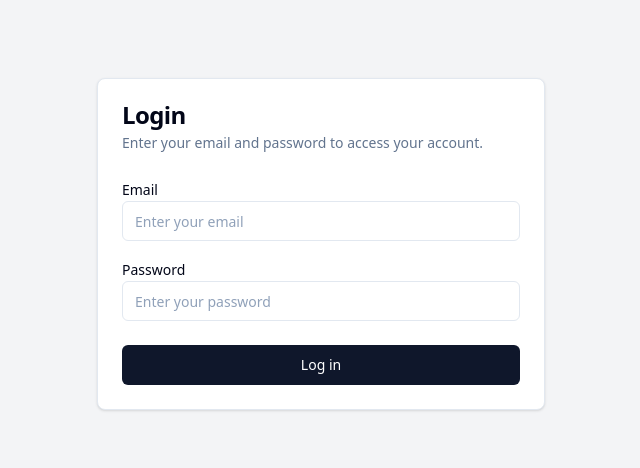
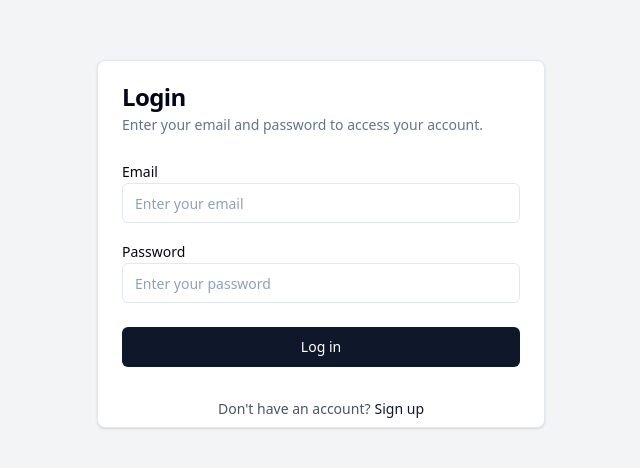
Before and after one commit to GabrielDeFreitas/franq-open-banking-frontend-challenges, a React app: page /login in a window 1280 px wide. Shown: the part 156-624 px from the top of the page, without its empty margins (319-959 px from the left). Built offline with nearby package versions, Linux system fonts and the light colour scheme; the HTML template or start-up script is replaced by a standard one.

Commit message:
feat: create redirect auth component

```diff
--- /dev/null
+++ b/src/components/auth-redirect-link/index.tsx
@@ -0,0 +1,16 @@
+import { Link } from 'react-router'
+import { AuthRedirectLinkProps } from './types'
+
+export default function AuthRedirectLink({ label, text, url }: AuthRedirectLinkProps) {
+  return (
+    <p className="p-2 flex items-center justify-center gap-1 text-center text-sm text-gray-600">
+      {text}
+      <Link
+        to={url}
+        className="font-medium text-slate-900 hover:text-slate-800 focus:outline-none focus:ring-2 focus:ring-slate-950/10 focus:ring-offset-2"
+      >
+        {label}
+      </Link>
+    </p>
+  )
+}
--- /dev/null
+++ b/src/components/auth-redirect-link/types.ts
@@ -0,0 +1,9 @@
+import { RoutesUrls } from '../../utils/enums/routes-url'
+
+export type RoutesUrlKeys = (typeof RoutesUrls)[keyof typeof RoutesUrls]
+
+export interface AuthRedirectLinkProps {
+  url: RoutesUrlKeys
+  label: string
+  text: string
+}
--- a/src/pages/login/view/index.tsx
+++ b/src/pages/login/view/index.tsx
@@ -1,5 +1,7 @@
 import { Auth } from '../../../components/auth-card'
+import AuthRedirectLink from '../../../components/auth-redirect-link'
 import AuthWrapper from '../../../components/auth-wrapper'
+import { RoutesUrls } from '../../../utils/enums/routes-url'
 
 export default function LoginView() {
   return (
@@ -15,6 +17,7 @@ export default function LoginView() {
           </Auth.Label>
         </Auth.Content>
         <Auth.Footer type="submit" label="Log in" />
+        <AuthRedirectLink text="Don't have an account?" label="Sign up" url={RoutesUrls.REGISTER} />
       </Auth.Root>
     </AuthWrapper>
   )
--- a/src/pages/register/view/index.tsx
+++ b/src/pages/register/view/index.tsx
@@ -1,5 +1,7 @@
 import { Auth } from '../../../components/auth-card'
+import AuthRedirectLink from '../../../components/auth-redirect-link'
 import AuthWrapper from '../../../components/auth-wrapper'
+import { RoutesUrls } from '../../../utils/enums/routes-url'
 
 export default function RegisterView() {
   return (
@@ -26,6 +28,7 @@ export default function RegisterView() {
           </Auth.Label>
         </Auth.Content>
         <Auth.Footer type="submit" label="Register" />
+        <AuthRedirectLink text="Already have an account?" label="Log in" url={RoutesUrls.LOGIN} />
       </Auth.Root>
     </AuthWrapper>
   )
```
